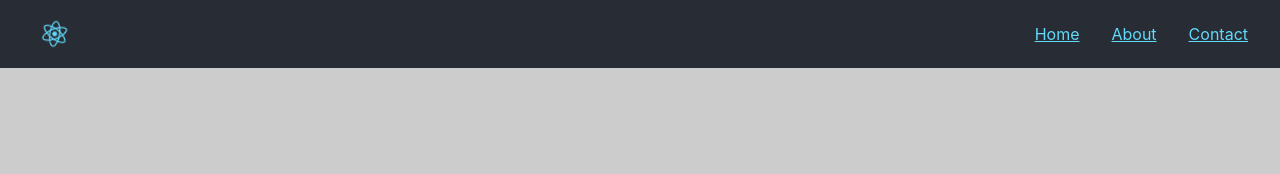
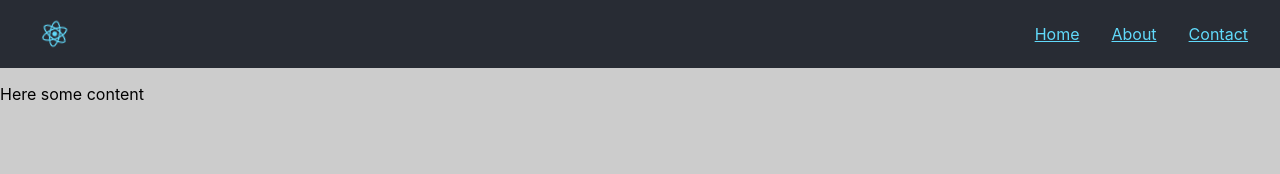
Before and after one commit to paulcpk/react-workshop, a React (Create React App) app in the folder react-component-example/: page / in a window 1280 px wide. Shown: the top 174 px of the page. Built offline with nearby package versions, Linux system fonts and the light colour scheme.

Commit message:
day-1: add content

```diff
--- a/react-component-example/src/App.js
+++ b/react-component-example/src/App.js
@@ -1,11 +1,13 @@
 import "./App.css";
 import Header from "./Header";
 import Footer from "./Footer";
+import Content from "./Content";
 
 function App() {
   return (
     <div className="app">
       <Header />
+      <Content />
       <Footer />
     </div>
   );
--- /dev/null
+++ b/react-component-example/src/Content.js
@@ -0,0 +1,7 @@
+function Content() {
+    return (
+      <p>Here some content</p>
+    );
+  }
+
+export default Content;
```
